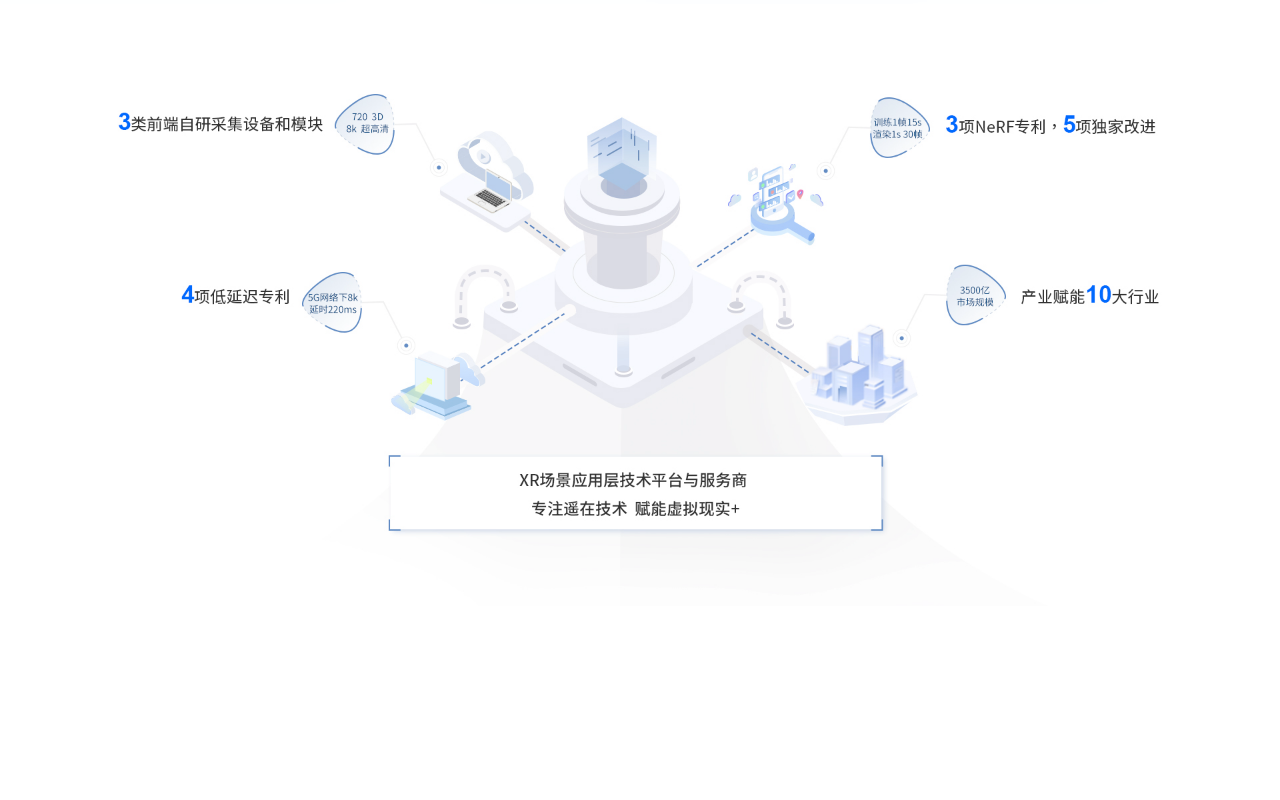
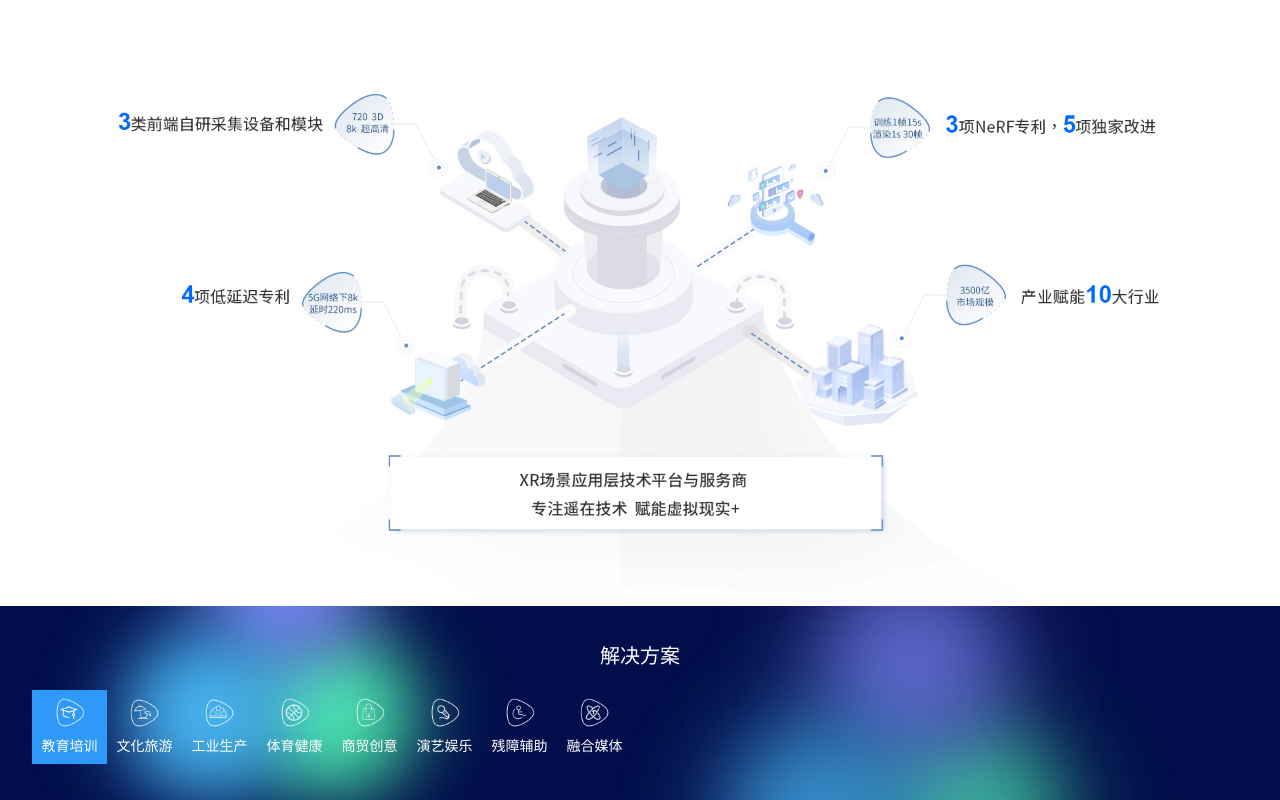
Before and after one commit to Qw1koa0423/yaozaiwebTailwindCss, a Next.js app: page / in a window 1280 px wide. Shown: the part 1188-1988 px from the top of the page. Before the commit the page ends 1794 px from the top, so only its background shows below. Built offline with nearby package versions, Linux system fonts and the light colour scheme.

Commit message:
feat: 解决方案

```diff
--- a/pages/index.tsx
+++ b/pages/index.tsx
@@ -24,6 +24,7 @@ const Home: NextPage = () => {
       swiperRef.current?.slideTo(activeIndex, 500, false)
     }
   }, [activeIndex])
+  const [planActive, setPlanActive] = useState(0)
   return (
     <div>
       <style jsx global>{`
@@ -267,6 +268,107 @@ const Home: NextPage = () => {
             className=" 2xl:h-screen w-screen "
           />
         </section>
+        {/* 第三屏 */}
+        <section>
+          <div
+            className="bg-cover px-8 py-9 bg-center bg-no-repeat h-auto 2xl:h-screen"
+            style={{
+              backgroundImage: `url('/home/bg_3.png')`,
+            }}>
+            <div className=" text-center text-white  text-xl">解决方案</div>
+            <div className=" overflow-hidden  w-full  overflow-x-scroll mt-5">
+              <div className="flex w-[600px] ">
+                <button
+                  className={`w-20 py-2 flex flex-col items-center justify-center space-y-2 outline-none ${
+                    planActive == 0 && 'bg-[#2f99fa]'
+                  }`}
+                  onClick={() => {
+                    setPlanActive(0)
+                  }}>
+                  <Image src={'/home/jypx.png'} alt="" height={30} width={30} />
+                  <div className="text-white text-sm">教育培训</div>
+                </button>
+                <button
+                  className={`w-20 py-2 flex flex-col items-center justify-center space-y-2 outline-none ${
+                    planActive == 1 && 'bg-[#2f99fa]'
+                  }`}
+                  onClick={() => {
+                    setPlanActive(1)
+                  }}>
+                  <Image src={'/home/whly.png'} alt="" height={30} width={30} />
+                  <div className="text-white text-sm">文化旅游</div>
+                </button>
+                <button
+                  className={`w-20 py-2 flex flex-col items-center justify-center space-y-2 outline-none ${
+                    planActive == 2 && 'bg-[#2f99fa]'
+                  }`}
+                  onClick={() => {
+                    setPlanActive(2)
+                  }}>
+                  <Image src={'/home/gysc.png'} alt="" height={30} width={30} />
+                  <div className="text-white text-sm">工业生产</div>
+                </button>
+                <button
+                  className={`w-20 py-2 flex flex-col items-center justify-center space-y-2 outline-none ${
+                    planActive == 3 && 'bg-[#2f99fa]'
+                  }`}
+                  onClick={() => {
+                    setPlanActive(3)
+                  }}>
+                  <Image src={'/home/tyjk.png'} alt="" height={30} width={30} />
+                  <div className="text-white text-sm">体育健康</div>
+                </button>
+                <button
+                  className={`w-20 py-2 flex flex-col items-center justify-center space-y-2 outline-none ${
+                    planActive == 4 && 'bg-[#2f99fa]'
+                  }`}
+                  onClick={() => {
+                    setPlanActive(4)
+                  }}>
+                  <Image src={'/home/smcy.png'} alt="" height={30} width={30} />
+                  <div className="text-white text-sm">商贸创意</div>
+                </button>
+                <button
+                  className={`w-20 py-2 flex flex-col items-center justify-center space-y-2 outline-none ${
+                    planActive == 5 && 'bg-[#2f99fa]'
+                  }`}
+                  onClick={() => {
+                    setPlanActive(5)
+                  }}>
+                  <Image src={'/home/yyyl.png'} alt="" height={30} width={30} />
+                  <div className="text-white text-sm">演艺娱乐</div>
+                </button>
+                <button
+                  className={`w-20 py-2 flex flex-col items-center justify-center space-y-2 outline-none ${
+                    planActive == 6 && 'bg-[#2f99fa]'
+                  }`}
+                  onClick={() => {
+                    setPlanActive(6)
+                  }}>
+                  <Image src={'/home/czfz.png'} alt="" height={30} width={30} />
+                  <div className="text-white text-sm">残障辅助</div>
+                </button>
+                <button
+                  className={`w-20 py-2 flex flex-col items-center justify-center space-y-2 outline-none ${
+                    planActive == 7 && 'bg-[#2f99fa]'
+                  }`}
+                  onClick={() => {
+                    setPlanActive(7)
+                  }}>
+                  <Image src={'/home/rhmt.png'} alt="" height={30} width={30} />
+                  <div className="text-white text-sm">融合媒体</div>
+                </button>
+              </div>
+            </div>
+            <div className="grid grid-cols-4">
+              <div className=""
+              style={{
+                backgroundImage: `url('/home/jypx_1.png')`,
+              }}
+              ></div>
+            </div>
+          </div>
+        </section>
       </main>
       <Footer />
     </div>
```
